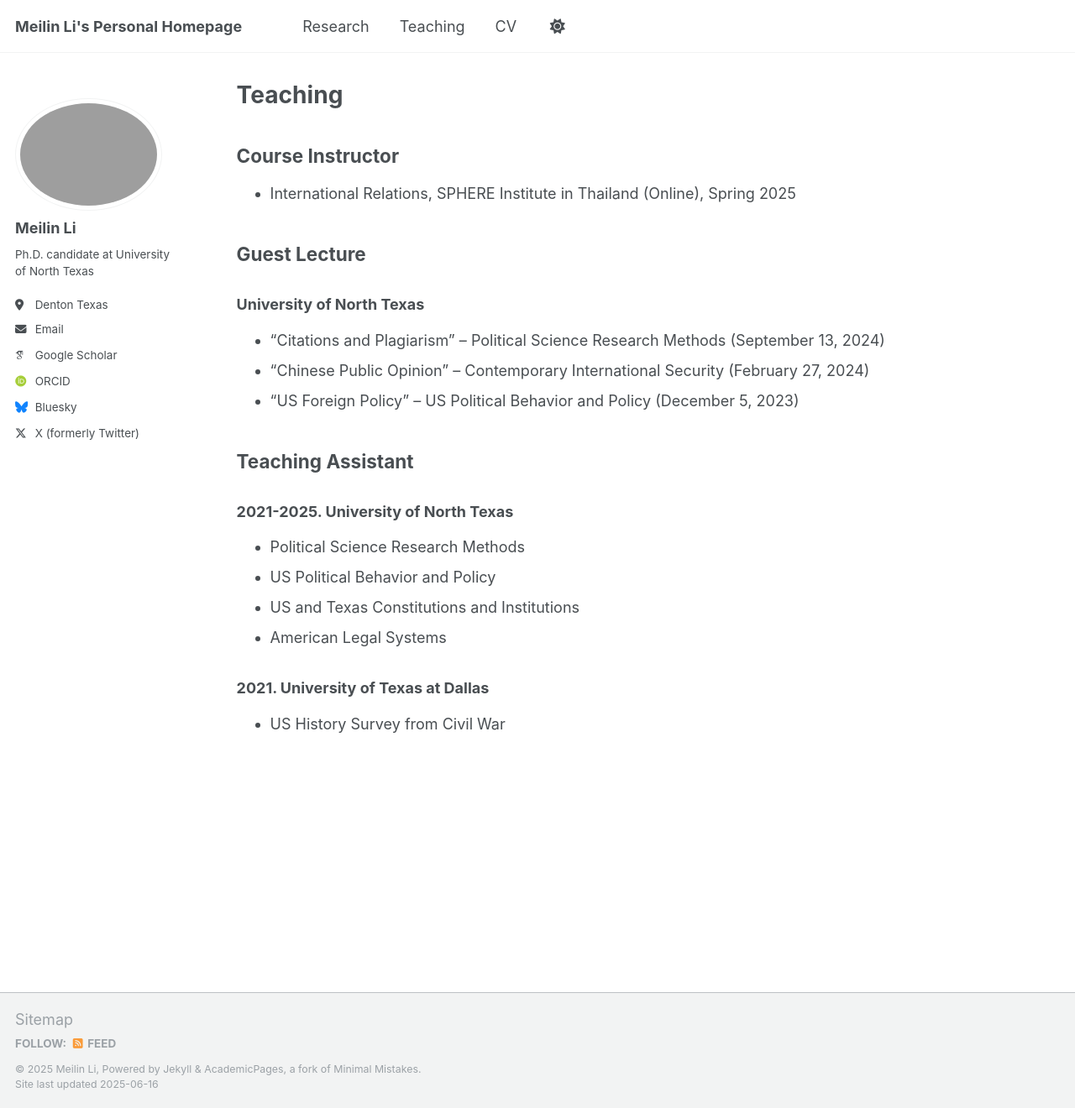
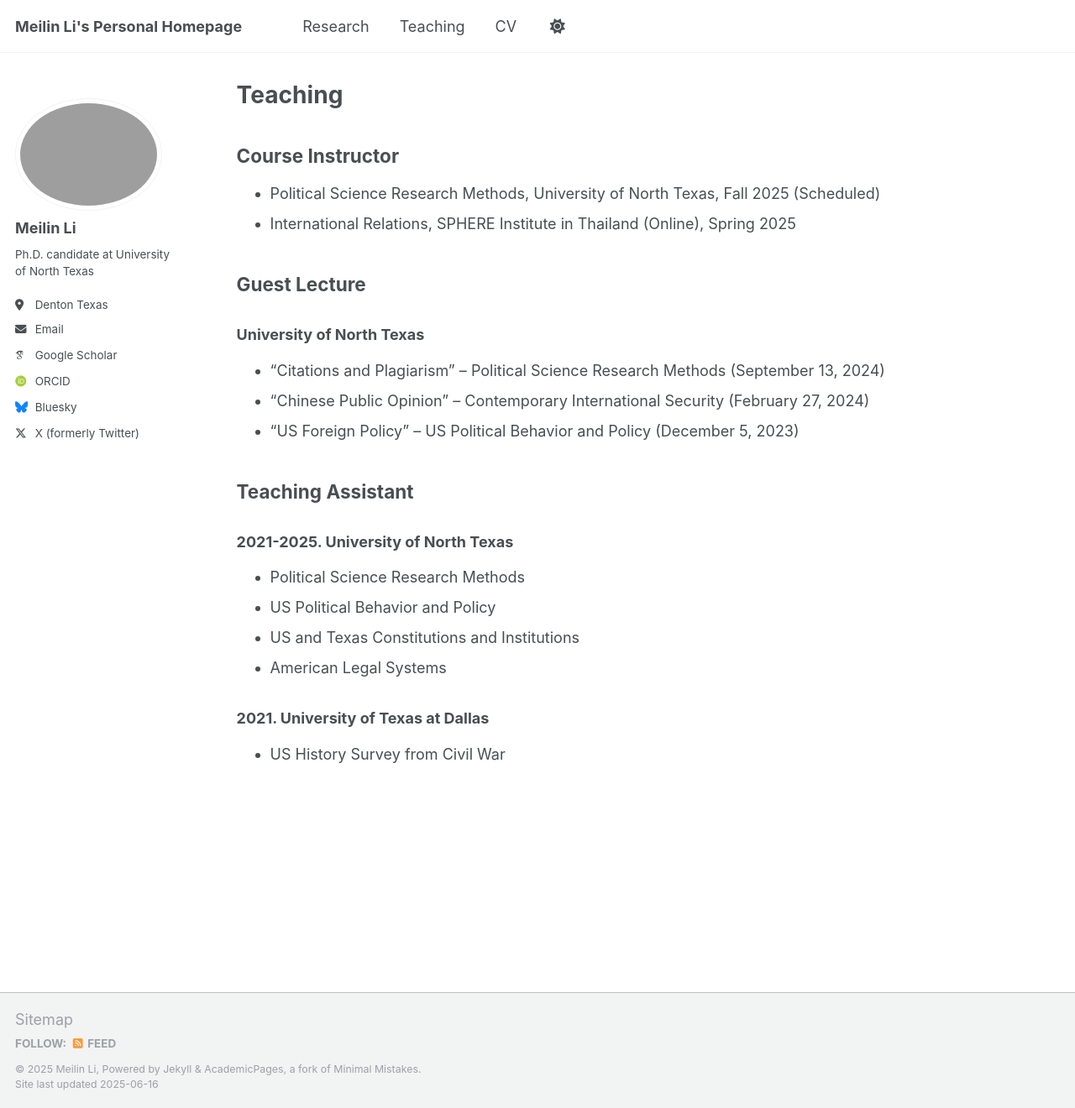
Before and after one commit to meilinlinet/meilinlinet.github.io, a Jekyll site: the page built from _teaching/2014-spring-teaching-1.md, in a window 1280 px wide and 1320 px high. Shown: the whole window at 84% size. Built offline with Jekyll 4.4.1, drawn with Linux system fonts in a browser that asks for light colours; some web fonts are replaced.

Commit message:
Update 2014-spring-teaching-1.md

```diff
--- a/_teaching/2014-spring-teaching-1.md
+++ b/_teaching/2014-spring-teaching-1.md
@@ -6,7 +6,7 @@ author_profile: true
 ---
 
 ## Course Instructor
-
+- Political Science Research Methods, University of North Texas, Fall 2025 (Scheduled)
 - International Relations, SPHERE Institute in Thailand (Online), Spring 2025
 
 ## Guest Lecture
```
